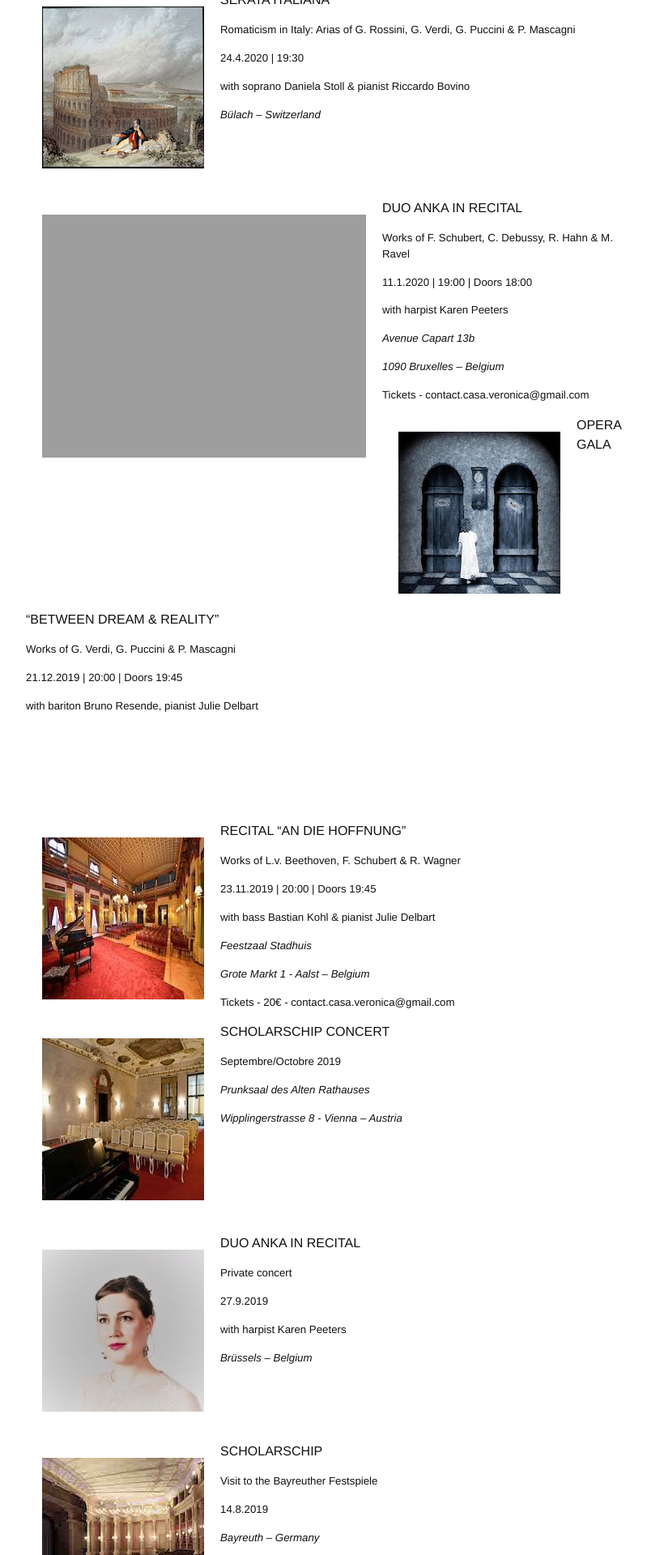
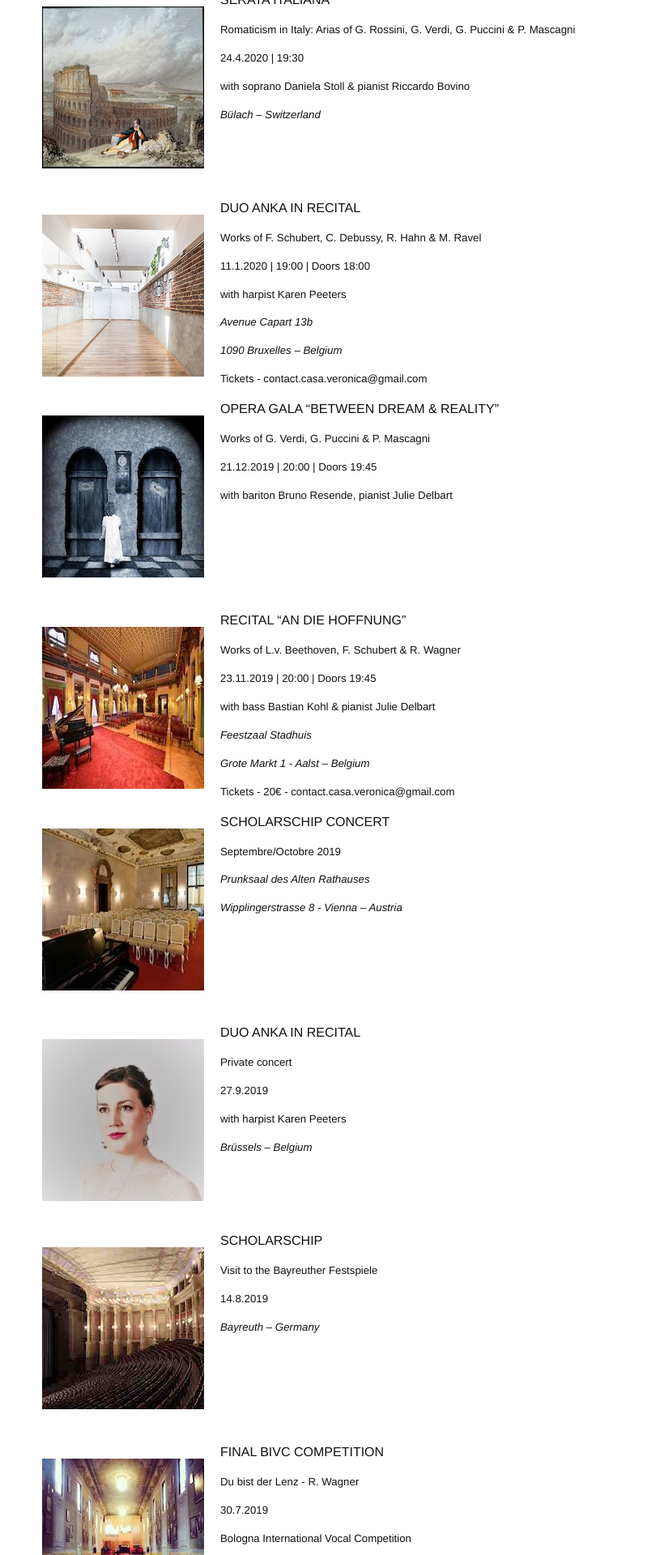
Before and after one commit to annesophie-sevens/annesophie-sevens.github.io, a Jekyll site: the page built from agenda-fr.md, in a window 1280 px wide. Shown: the part 303-2223 px from the top of the page at 81% size, without its empty margins (238-1037 px from the left). Built offline with Jekyll 4.4.1, drawn with Linux system fonts in a browser that asks for light colours; nearby versions of some CDN libraries.

Commit message:
Update agenda-fr.md

```diff
--- a/agenda-fr.md
+++ b/agenda-fr.md
@@ -21,7 +21,7 @@
 
 &nbsp;
 
-<img style="float: left; padding: 20px" src="/assets/veroni,jpg">
+<img style="float: left; padding: 20px" src="/assets/veroni.jpg">
 
 DUO ANKA IN RECITAL
 
```
